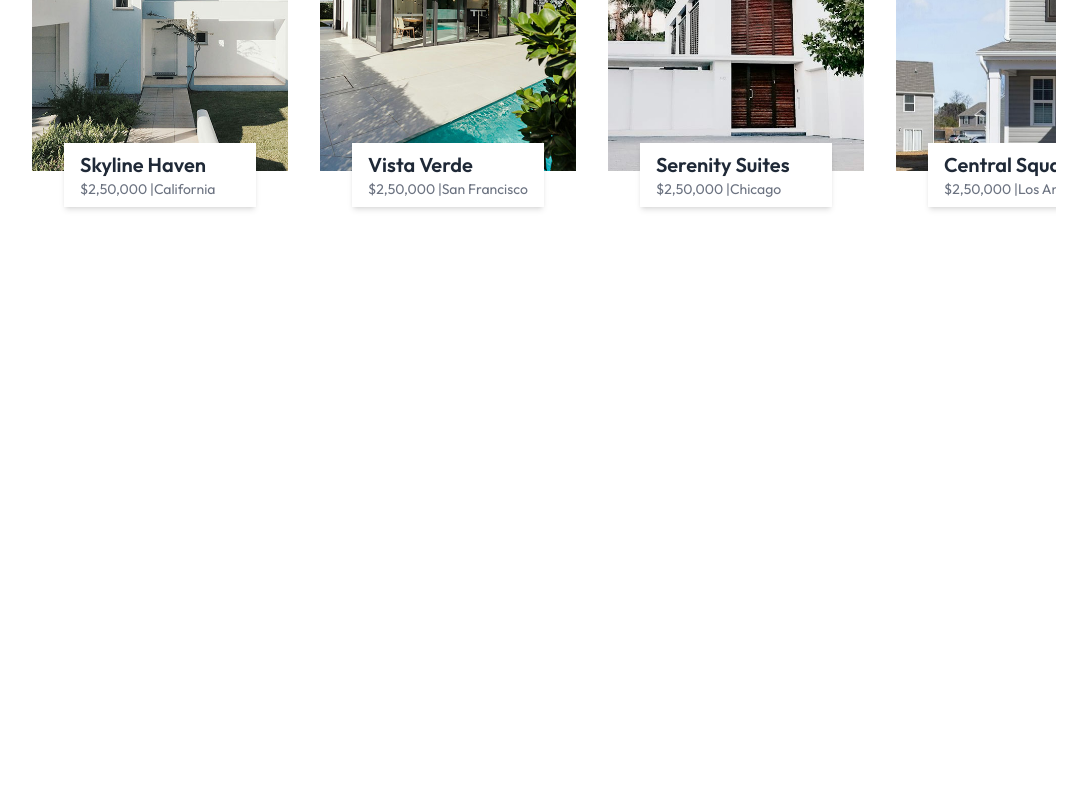
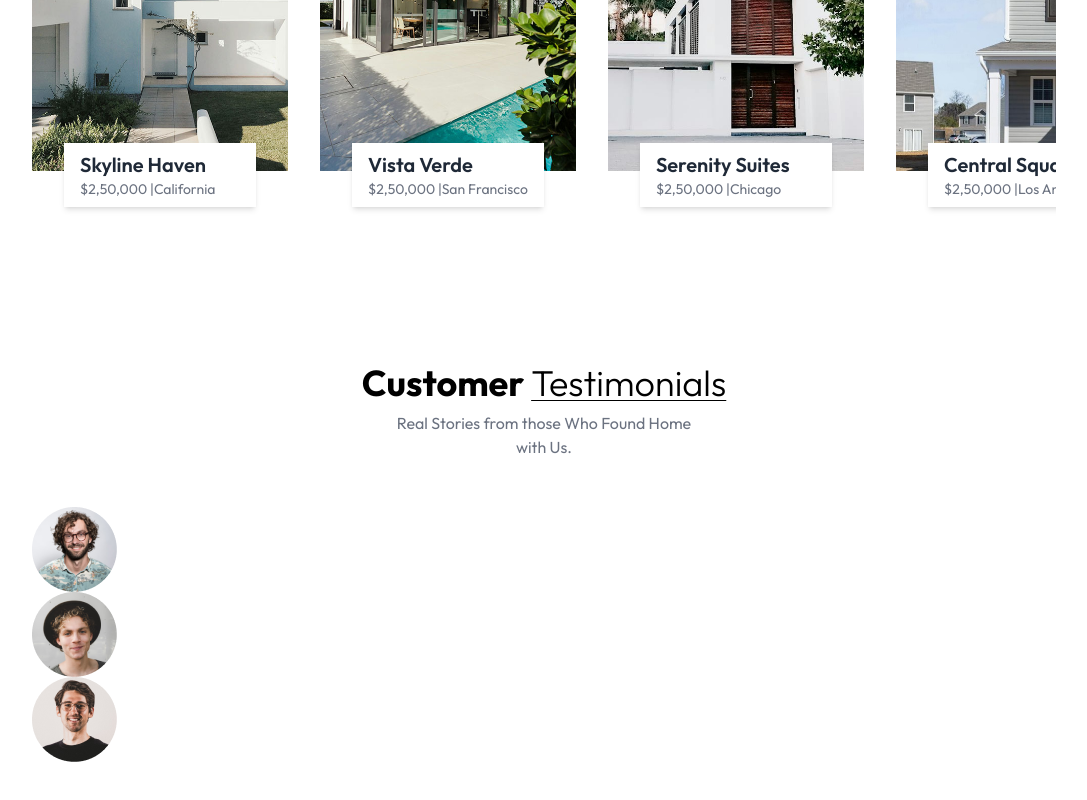
Before and after one commit to e-mejia/real-estate-site, a React (Vite) app: page / in a window 1280 px wide. Shown: the part 2117-2917 px from the top of the page, without its empty margins (96-1183 px from the left). Before the commit the page ends 2440 px from the top, so only its background shows below. Built offline with nearby package versions, Linux system fonts and the light colour scheme.

Commit message:
add testimonials page

```diff
--- a/src/App.jsx
+++ b/src/App.jsx
@@ -3,6 +3,7 @@ import React from "react";
 import Header from "./components/Header";
 import About from "./components/About";
 import Projects from "./components/Projects";
+import Testimonials from "./components/Testimonials";
 
 const App = () => {
   return (
@@ -10,6 +11,7 @@ const App = () => {
       <Header />
       <About />
       <Projects />
+      <Testimonials />
     </div>
   );
 };
--- a/src/components/Projects.jsx
+++ b/src/components/Projects.jsx
@@ -1,9 +1,25 @@
-import { React, useState } from "react";
+import { React, useState, useEffect } from "react";
 import { assets, projectsData } from "../assets/assets";
 
 const Projects = () => {
   const [currentIndex, setCurrentIndex] = useState(0);
   const [cardsToShow, setcardsToShow] = useState(1);
+
+  useEffect(() => {
+    const updateCardsToShow = () => {
+      if (window.innerWidth >= 1024) {
+        setcardsToShow(projectsData.length);
+      } else {
+        setcardsToShow(1);
+      }
+    };
+    updateCardsToShow();
+
+    window.addEventListener("resize", updateCardsToShow);
+    return () => {
+      window.removeEventListener("resize", updateCardsToShow);
+    };
+  }, []);
 
   const nextProject = () => {
     setCurrentIndex((prevIndex) => prevIndex + 1) % projectsData.length;
--- /dev/null
+++ b/src/components/Testimonials.jsx
@@ -0,0 +1,33 @@
+import React from "react";
+import { testimonialsData } from "../assets/assets";
+
+const Testimonials = () => {
+  return (
+    <div
+      className="container mx-auto py-10 lg:px-32 w-full overflow-hidden"
+      id="Testimonials"
+    >
+      <h1 className="text-2xl sm:text-4xl font-bold mb-2 text-center">
+        Customer{" "}
+        <span
+          className="underline underline-offset-4 decoration-1
+         under font-light"
+        >
+          Testimonials
+        </span>
+      </h1>
+      <p className="text-center text-gray-500 mb-12 max-w-80 mx-auto">
+        Real Stories from those Who Found Home with Us.
+      </p>
+      <div>
+        {testimonialsData.map((testimonial, index) => (
+          <div key={index}>
+            <img src={testimonial.image} alt={testimonial.alt} />
+          </div>
+        ))}
+      </div>
+    </div>
+  );
+};
+
+export default Testimonials;
```
